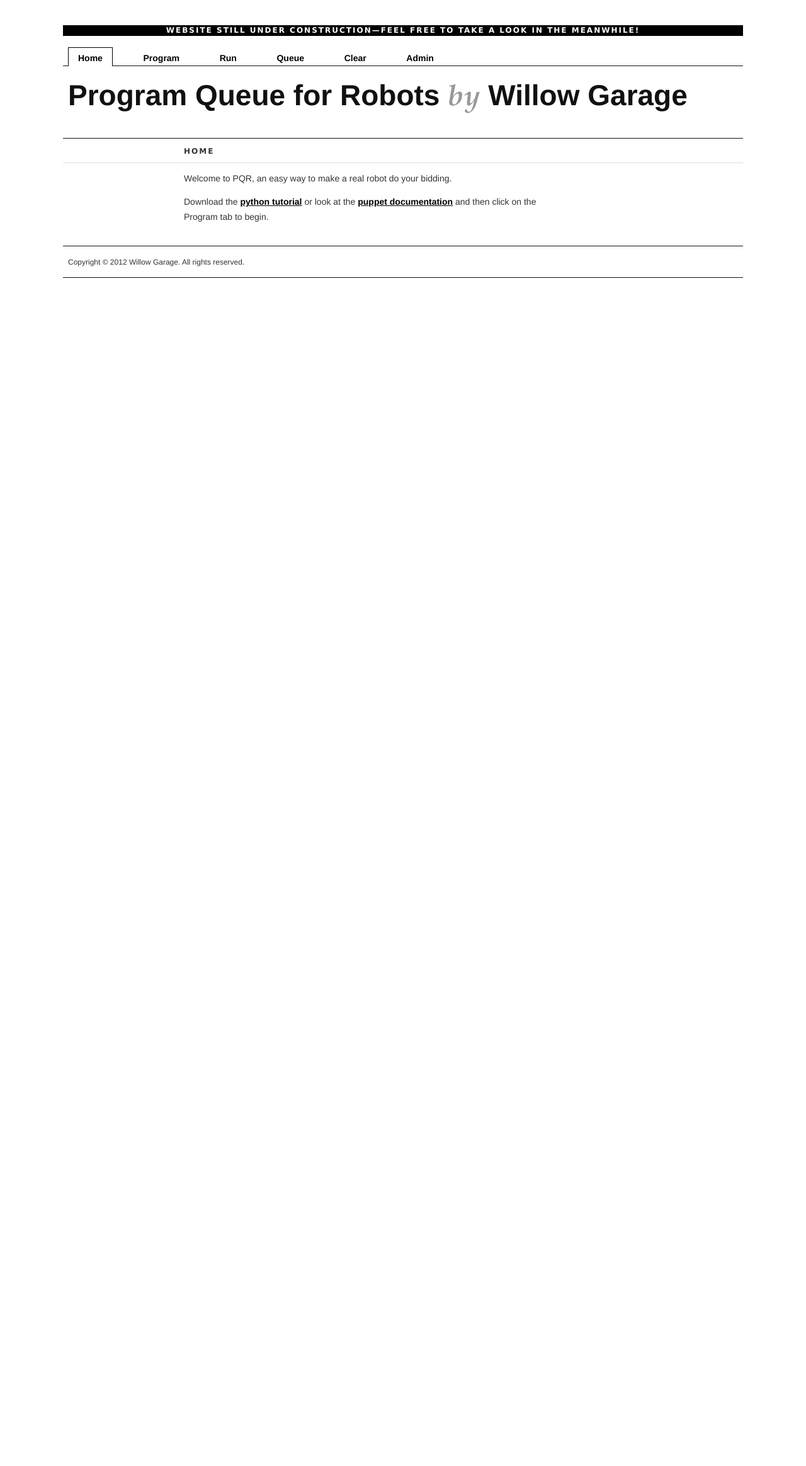
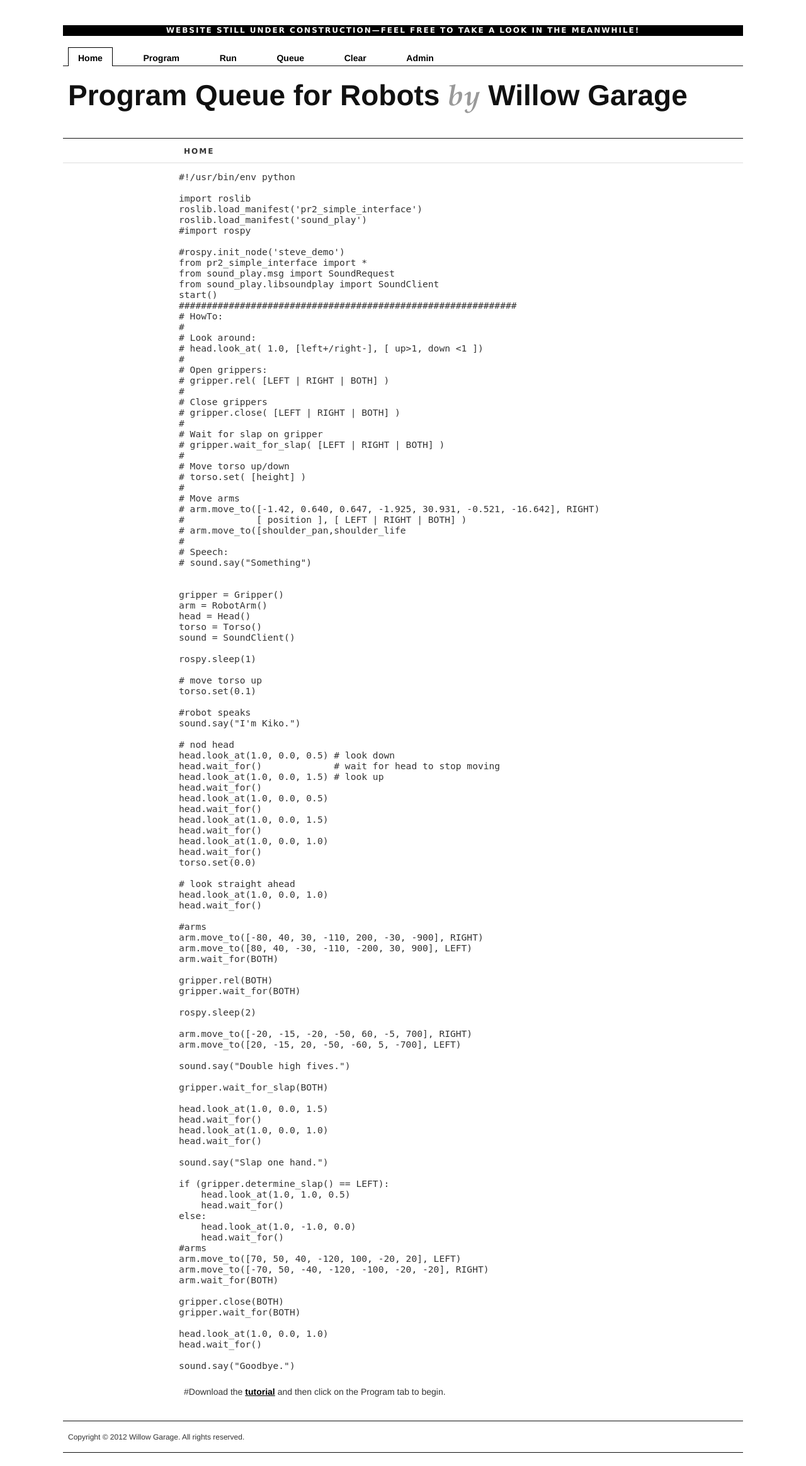
Before and after one commit to PR2/pr2_hack_the_future, a Django app: page / in a window 1280 px wide. Shown: the whole page at 63% size. Before the commit the page ends 441 px from the top, so only its background shows below. Run offline with Django 3.2, Linux system fonts and the light colour scheme; parts of the project's set-up code (start-up, migrations or seed data) failed here and were passed over.

Commit message:
Add Sample code to index page.

```diff
--- a/robosite/pqr/templates/index.html
+++ b/robosite/pqr/templates/index.html
@@ -1,8 +1,122 @@
 {% extends "base.html" %}
 
 {% block content %}
-<p>Welcome to PQR, an easy way to make a real robot do your bidding.</p>
+<pre>
+#!/usr/bin/env python
 
-<p>Download the <a href="static/tutorial.pdf">python tutorial</a> or look at the <a href="static/index.html">puppet documentation</a> and then click on the Program tab to begin.<p>
+import roslib
+roslib.load_manifest('pr2_simple_interface')
+roslib.load_manifest('sound_play')
+#import rospy
+
+#rospy.init_node('steve_demo')
+from pr2_simple_interface import *
+from sound_play.msg import SoundRequest
+from sound_play.libsoundplay import SoundClient
+start()
+#############################################################
+# HowTo:
+#
+# Look around:
+# head.look_at( 1.0, [left+/right-], [ up>1, down <1 ])
+#
+# Open grippers:
+# gripper.rel( [LEFT | RIGHT | BOTH] )
+#
+# Close grippers
+# gripper.close( [LEFT | RIGHT | BOTH] )
+#
+# Wait for slap on gripper
+# gripper.wait_for_slap( [LEFT | RIGHT | BOTH] )
+#
+# Move torso up/down
+# torso.set( [height] )
+#
+# Move arms
+# arm.move_to([-1.42, 0.640, 0.647, -1.925, 30.931, -0.521, -16.642], RIGHT)
+#             [ position ], [ LEFT | RIGHT | BOTH] )
+# arm.move_to([shoulder_pan,shoulder_life
+#
+# Speech:
+# sound.say("Something")
+
+
+gripper = Gripper()
+arm = RobotArm()
+head = Head()
+torso = Torso()
+sound = SoundClient()
+
+rospy.sleep(1)
+
+# move torso up
+torso.set(0.1)
+
+#robot speaks
+sound.say("I'm Kiko.")
+
+# nod head
+head.look_at(1.0, 0.0, 0.5) # look down
+head.wait_for()             # wait for head to stop moving
+head.look_at(1.0, 0.0, 1.5) # look up
+head.wait_for()
+head.look_at(1.0, 0.0, 0.5)
+head.wait_for()
+head.look_at(1.0, 0.0, 1.5)
+head.wait_for()
+head.look_at(1.0, 0.0, 1.0)
+head.wait_for()
+torso.set(0.0)
+
+# look straight ahead
+head.look_at(1.0, 0.0, 1.0)
+head.wait_for()
+
+#arms
+arm.move_to([-80, 40, 30, -110, 200, -30, -900], RIGHT)
+arm.move_to([80, 40, -30, -110, -200, 30, 900], LEFT)
+arm.wait_for(BOTH)
+
+gripper.rel(BOTH)
+gripper.wait_for(BOTH)
+
+rospy.sleep(2)
+
+arm.move_to([-20, -15, -20, -50, 60, -5, 700], RIGHT)
+arm.move_to([20, -15, 20, -50, -60, 5, -700], LEFT)
+
+sound.say("Double high fives.")
+
+gripper.wait_for_slap(BOTH)
+
+head.look_at(1.0, 0.0, 1.5)
+head.wait_for()
+head.look_at(1.0, 0.0, 1.0)
+head.wait_for()
+
+sound.say("Slap one hand.")
+
+if (gripper.determine_slap() == LEFT):
+    head.look_at(1.0, 1.0, 0.5)
+    head.wait_for()
+else:
+    head.look_at(1.0, -1.0, 0.0)
+    head.wait_for()
+#arms
+arm.move_to([70, 50, 40, -120, 100, -20, 20], LEFT)
+arm.move_to([-70, 50, -40, -120, -100, -20, -20], RIGHT)
+arm.wait_for(BOTH)
+
+gripper.close(BOTH)
+gripper.wait_for(BOTH)
+
+head.look_at(1.0, 0.0, 1.0)
+head.wait_for()
+
+sound.say("Goodbye.")
+</pre>
+<br>
+<br>
+<p>#Download the <a href="static/tutorial.pdf">tutorial</a> and then click on the Program tab to begin.</p>
 
 {% endblock %}
```
